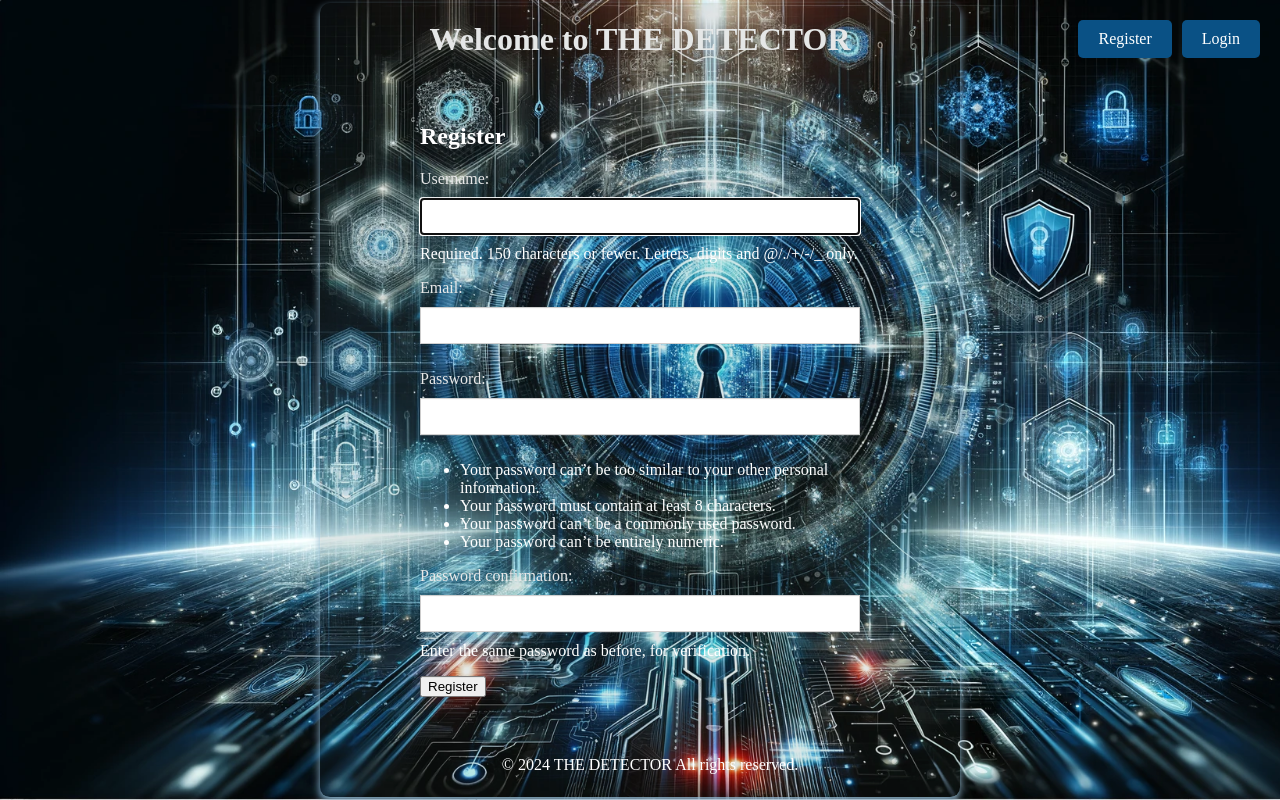
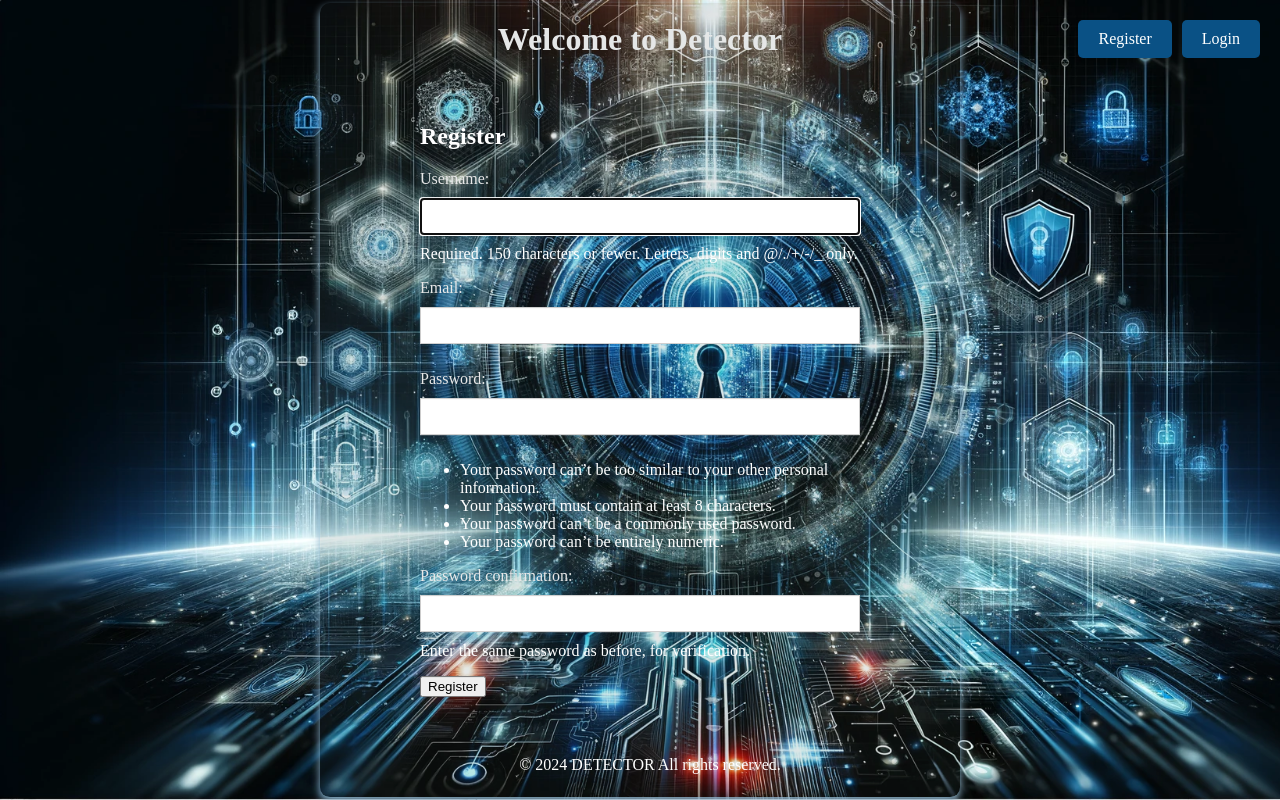
Before and after one commit to seeyou7/PortfolioProject, a Django app: page /register/ in a window 1280 px wide. Run offline with Django 4.2, Linux system fonts and the light colour scheme.

Commit message:
fix title name

```diff
--- a/LogScanner/templates/base.html
+++ b/LogScanner/templates/base.html
@@ -31,7 +31,7 @@
 
 
     <header>
-        <h1>Welcome to THE DETECTOR</h1>
+        <h1>Welcome to Detector</h1>
         <nav>
             <ul>
                 {% if not request.user.is_authenticated %}
@@ -52,7 +52,7 @@
     </main>
 
     <footer>
-        <p>© 2024 THE DETECTOR All rights reserved.</p>
+        <p>© 2024 DETECTOR All rights reserved.</p>
     </footer>
 </body>
 </html>
```
